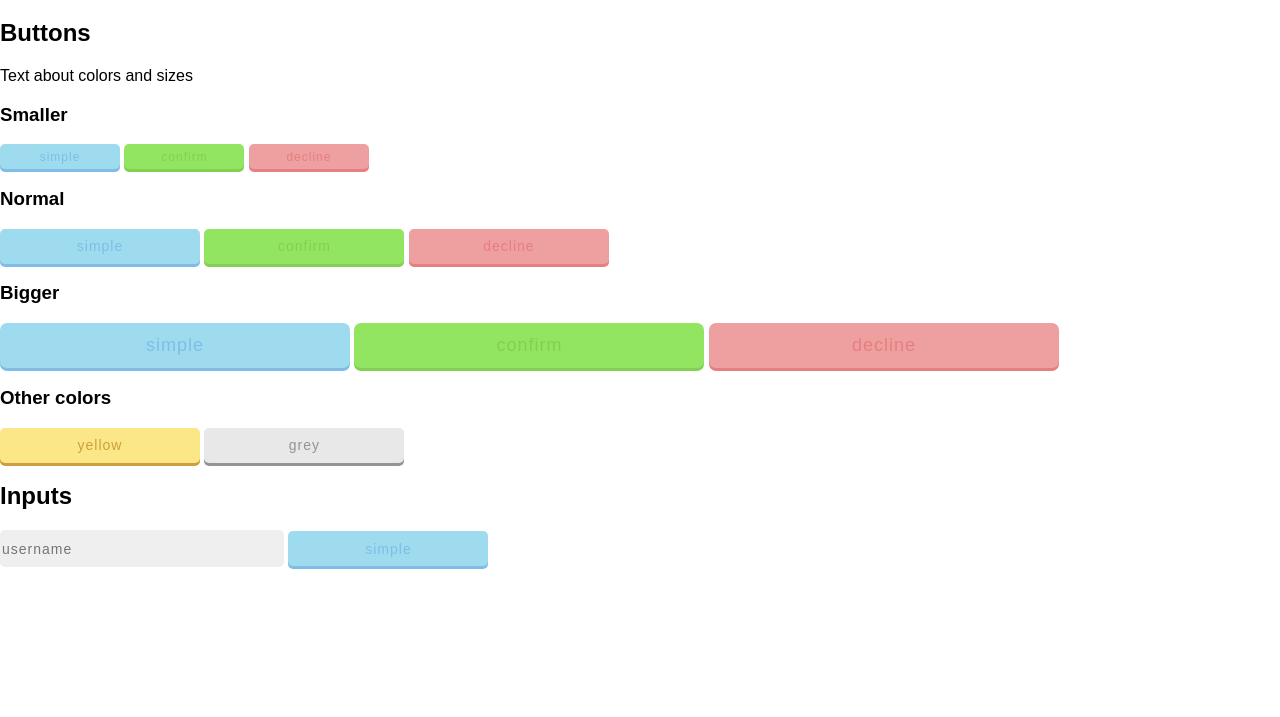
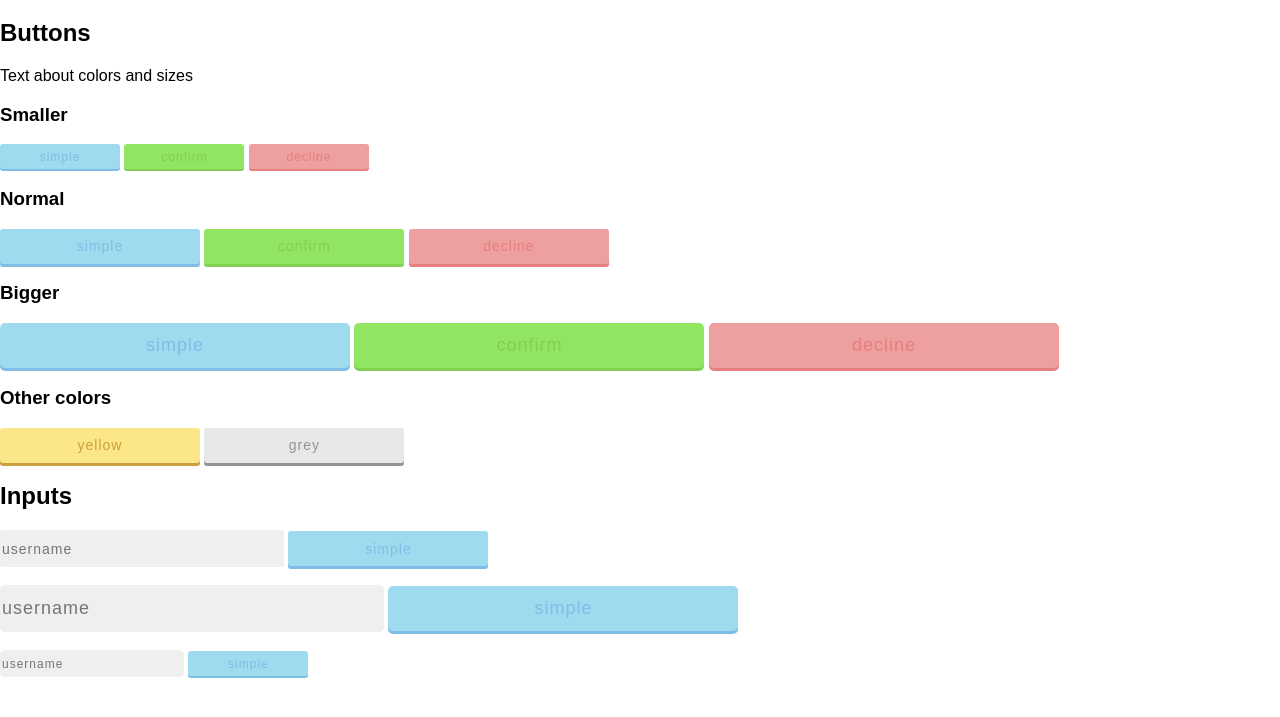
Before and after one commit to guisouza/pod, a plain HTML site: page app/index.html in a window 1280 px wide. Shown: the part 61-778 px from the top of the page. Drawn offline with Linux system fonts and the light colour scheme.

Commit message:
adding TODO file and modifying input element sizes

```diff
--- a/app/index.html
+++ b/app/index.html
@@ -25,6 +25,8 @@
     <button class="btn btn-yellow">Yellow</button>
     <button class="btn btn-grey">Grey</button>
   <h2>Inputs</h2>
-    <div><input type="text" class="input-simple" placeholder="username"> <button class="btn btn-simple">Simple</button></div>
+    <div><input type="text" class="input" placeholder="username"> <button class="btn btn-simple">Simple</button></div><br>
+    <div><input type="text" class="input-big" placeholder="username"> <button class="btn-big btn-simple">Simple</button></div><br>
+    <div><input type="text" class="input-sm" placeholder="username"> <button class="btn-sm btn-simple">Simple</button></div><br>
 </body>
 </html>
--- a/app/styles/pod.css
+++ b/app/styles/pod.css
@@ -66,7 +66,7 @@ Pod!
   height: 35px;
   border: 0px;
   box-shadow: 0px 3px 0px;
-  border-radius: 5px;
+  border-radius: 3px;
 }
 
 .btn-big {
@@ -79,7 +79,7 @@ Pod!
   height: 45px;
   border: 0px;
   box-shadow: 0px 3px 0px;
-  border-radius: 7px;
+  border-radius: 5px;
 }
 
 .btn-sm {
@@ -91,8 +91,8 @@ Pod!
   width: 120px;
   height: 25px;
   border: 0px;
-  box-shadow: 0px 3px 0px;
-  border-radius: 5px;
+  box-shadow: 0px 2px 0px;
+  border-radius: 3px;
 }
 
 .btn-simple {
@@ -131,15 +131,44 @@ Pod!
   * Need to describe.
 */
 
-.input-simple {
+.input {
   height: 35px;
   width: 280px;
+  border-radius: 3px;
+  border-style: none;
+  background-color: #efefef;
+  letter-spacing: 1px;
+  text-transform: lowercase;
+  font-kerning: auto;
+  font-weight: 200;
+  font-size: 14px;
+  color: #929498;
+}
+
+.input-big {
+  height: 45px;
+  width: 380px;
   border-radius: 5px;
   border-style: none;
   background-color: #efefef;
   letter-spacing: 1px;
   text-transform: lowercase;
+  font-kerning: auto;
   font-weight: 200;
-  font-size: 14px;
+  font-size: 18px;
   color: #929498;
 }
+
+.input-sm {
+  height: 25px;
+  width: 180px;
+  border-radius: 5px;
+  border-style: none;
+  background-color: #efefef;
+  letter-spacing: 1px;
+  text-transform: lowercase;
+  font-kerning: auto;
+  font-weight: 200;
+  font-size: 12px;
+  color: #929498;
+}
```
Also changed, not shown: 1 other file.
